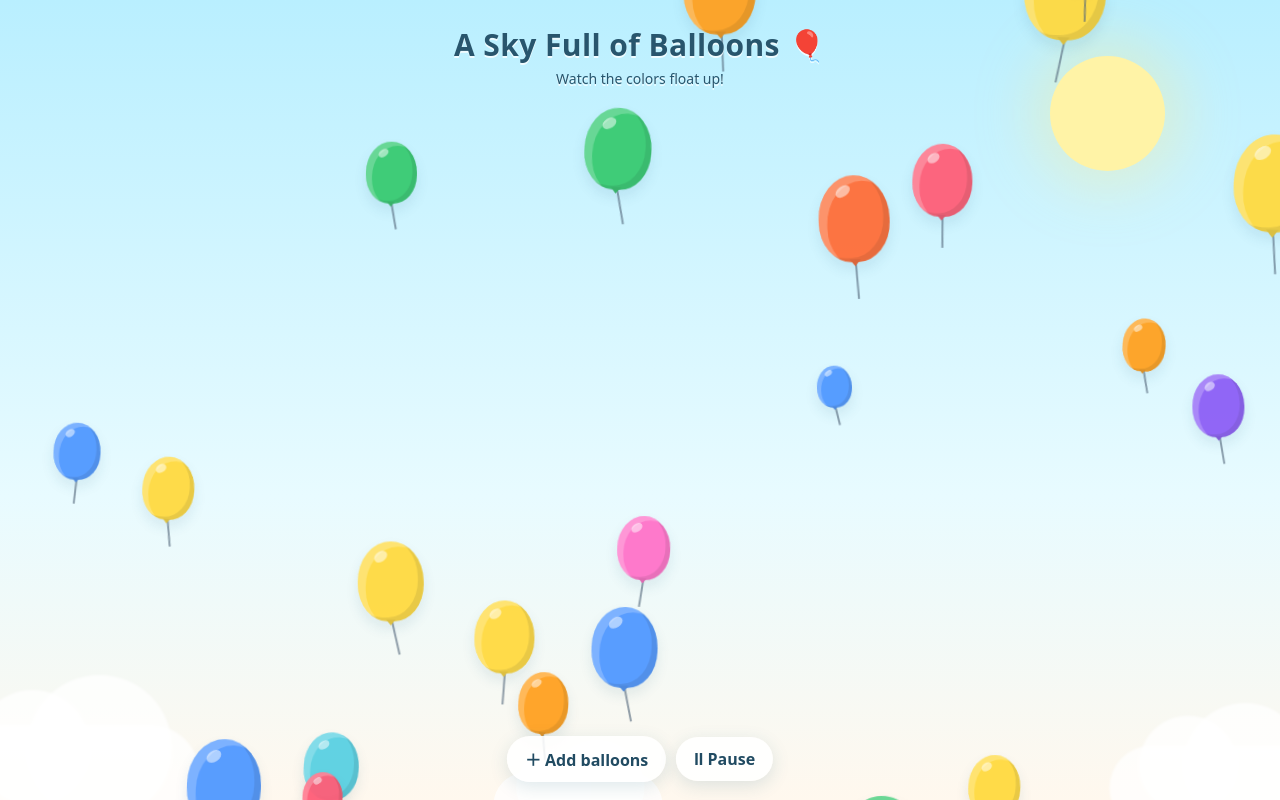
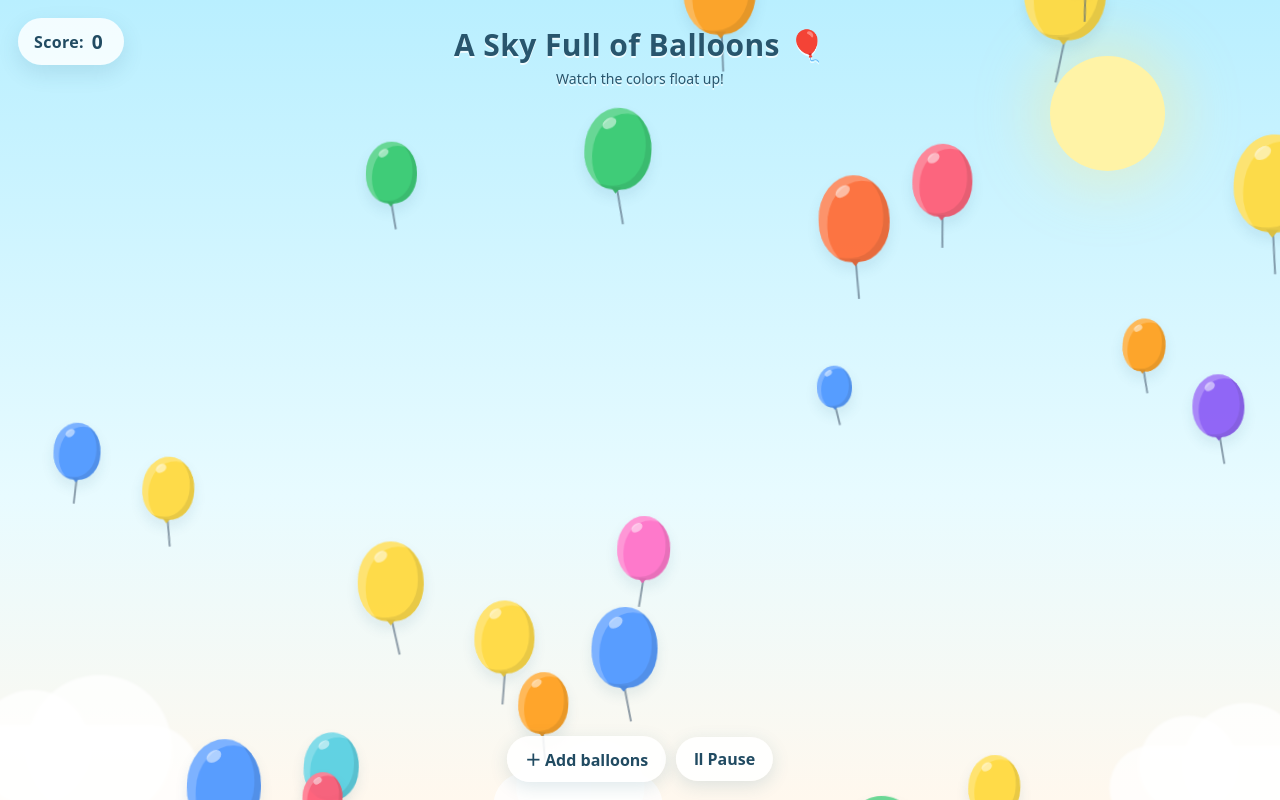
Before and after one commit to Madhuri-commit/floating-balloon-with-prompt, a plain HTML site: page index.html in a window 1280 px wide. Drawn offline with Linux system fonts and the light colour scheme.

Commit message:
Set each balloon pop to award 10 points and display the live score.

```diff
--- a/index.html
+++ b/index.html
@@ -44,6 +44,17 @@
       font-weight: 500; letter-spacing: 0;
     }
     #sky { position: absolute; inset: 0; overflow: hidden; }
+    .scoreboard {
+      position: absolute; top: 18px; left: 18px; z-index: 4;
+      display: inline-flex; align-items: center; gap: 8px;
+      padding: 10px 16px; border-radius: 999px;
+      background: rgba(255,255,255,.82); color: #214b62;
+      font-weight: 800; letter-spacing: .02em;
+      box-shadow: 0 8px 22px rgba(28, 79, 107, .12);
+    }
+    .scoreboard .value {
+      display: inline-block; min-width: 1.5ch; font-size: 1.2em;
+    }
     .balloon {
       position: absolute; bottom: -180px; width: var(--size); height: calc(var(--size) * 1.22);
       border-radius: 50% 50% 46% 46%;
@@ -108,7 +119,7 @@
     }
     @keyframes sway { from { transform: rotate(-13deg); } to { transform: rotate(13deg); } }
     .congrats {
-      position: absolute; left: 50%; top: 50%; transform: translate(-50%, -50%) scale(.8);
+      position: absolute; left: 50%; top: 52%; transform: translate(-50%, -50%) scale(.8);
       padding: 16px 26px; border-radius: 999px; background: rgba(255,255,255,.85);
       color: #244d61; font-weight: 900; letter-spacing: .04em; z-index: 10;
       box-shadow: 0 18px 38px rgba(22, 98, 128, .18); border: 2px solid rgba(86, 207, 225, .45);
@@ -142,6 +153,7 @@
 </head>
 <body>
   <div class="sun" aria-hidden="true"></div>
+  <div class="scoreboard" aria-live="polite">Score: <span id="scoreValue" class="value">0</span></div>
   <div class="title">A Sky Full of Balloons 🎈<span class="subtitle">Watch the colors float up!</span></div>
   <div class="cloud c1" aria-hidden="true"></div>
   <div class="cloud c2" aria-hidden="true"></div>
@@ -153,10 +165,16 @@
   </div>
   <script>
     const sky = document.getElementById('sky');
+    const scoreValue = document.getElementById('scoreValue');
     const colors = ['#ff5b75', '#ff9f1c', '#ffd93d', '#56cfe1', '#4d96ff', '#8b5cf6', '#35c96f', '#ff70c8', '#ff6b35'];
     let paused = false;
     let spawnTimer;
     let burstCount = 0;
+    let score = 0;
+
+    function updateScore() {
+      scoreValue.textContent = String(score);
+    }
 
     function createSparkles(balloon, color) {
       for (let i = 0; i < 12; i++) {
@@ -211,6 +229,9 @@
           piece.style.setProperty('--color', balloonColor);
           balloon.appendChild(piece);
         }
+
+        score += 10;
+        updateScore();
         burstCount += 1;
         if (burstCount >= 5) {
           showCongratulations();
@@ -243,6 +264,7 @@
       event.currentTarget.setAttribute('aria-pressed', String(paused));
     });
 
+    updateScore();
     startBalloons();
   </script>
 
```
